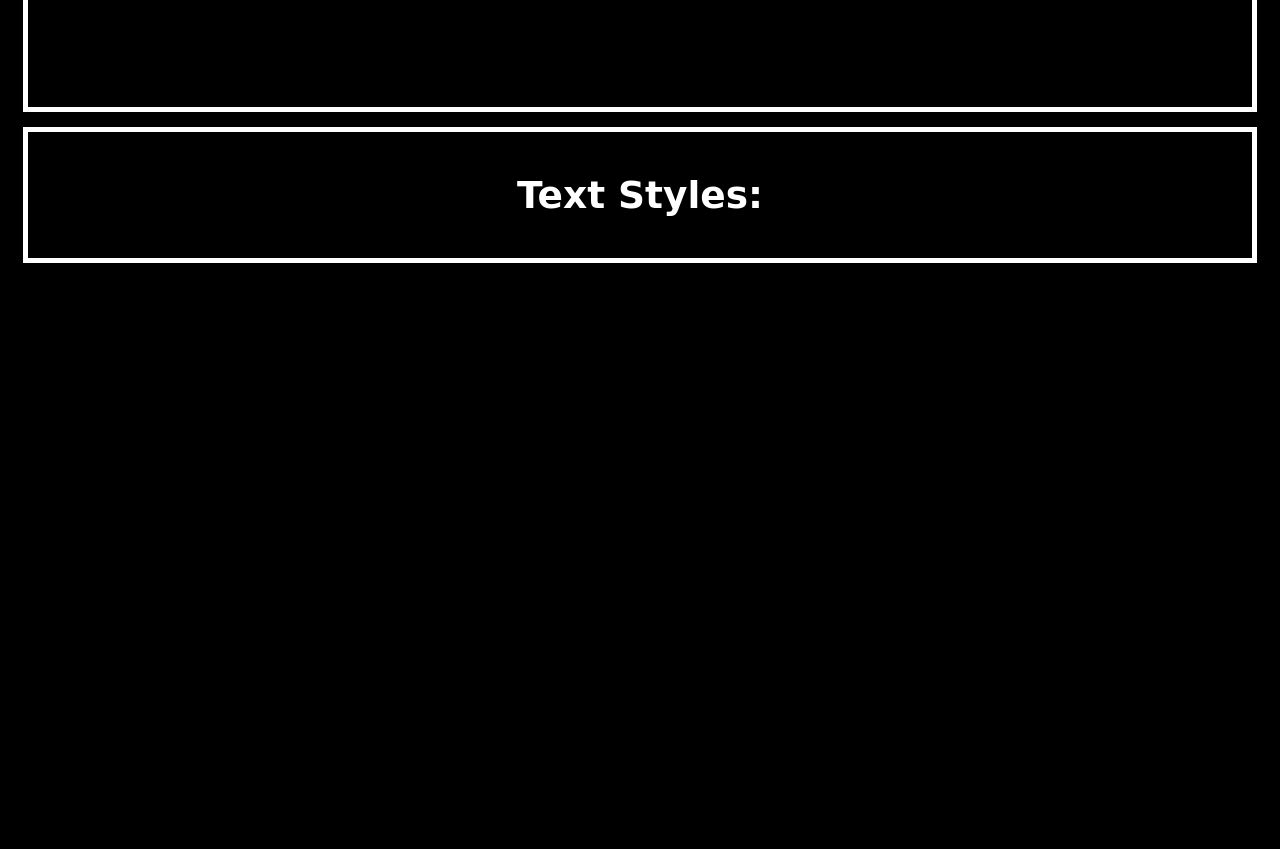
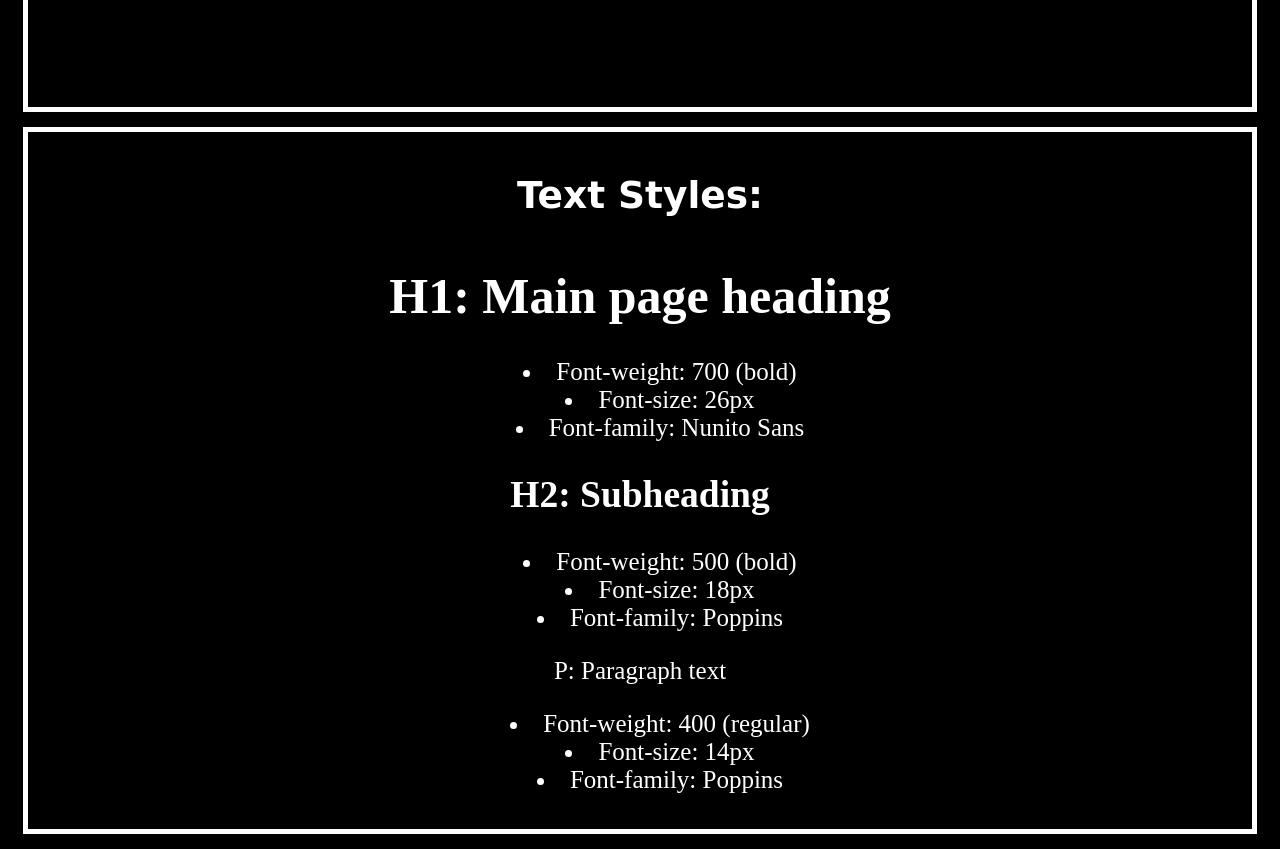
Before and after one commit to Caleb-Brace/Design-system, a plain HTML site: page index.html in a window 1280 px wide. Shown: the part 1651-2500 px from the top of the page. Before the commit the page ends 1929 px from the top, so only its background shows below. Drawn offline with Linux system fonts and the light colour scheme.

Commit message:
Final additions of text styles

```diff
--- a/index.html
+++ b/index.html
@@ -60,7 +60,32 @@
           </div>
           <div class="sub-container">
             <h2>Text Styles:</h2>
+            <div class="text-panel firstheading">
+              <h1 class="white">H1: Main page heading</h1>
+              <ul>
+                <li>Font-weight: 700 (bold)</li>
+                <li>Font-size: 26px</li>
+                <li>Font-family: Nunito Sans</li>
+              </ul>
+            </div>
+            <div class="text-panel subheading">
+              <h2 class="white">H2: Subheading</h2>
+              <ul>
+                <li>Font-weight: 500 (bold)</li>
+                <li>Font-size: 18px</li>
+                <li>Font-family: Poppins</li>
+              </ul>
+            </div>
+            <div class="text-panel paragraph">
+              <p class="white">P: Paragraph text</p>
+              <ul>
+                <li>Font-weight: 400 (regular)</li>
+                <li>Font-size: 14px</li>
+                <li>Font-family: Poppins</li>
+              </ul>
+            </div>
           </div>
+
     </body>
     <footer>
     </footer>
--- a/resources/style.css
+++ b/resources/style.css
@@ -91,3 +91,21 @@ h3{
    font-family: monospace;
    text-decoration: underline;
 }
+
+.firstheading{
+    color: white;
+}
+
+.white{
+    color: white;
+}
+ul{
+    color: white;
+    list-style-position: inside;
+}
+.text-panel h1{
+    font-family: Nunito Sans;
+}
+.text-panel h2{
+    font-family: Poppins;
+}
```
